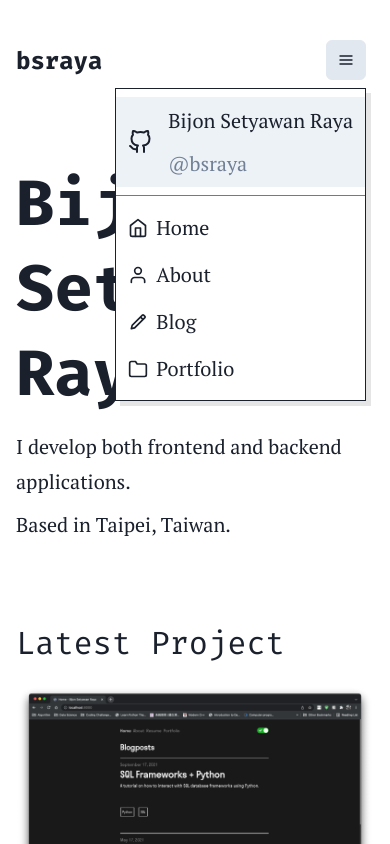
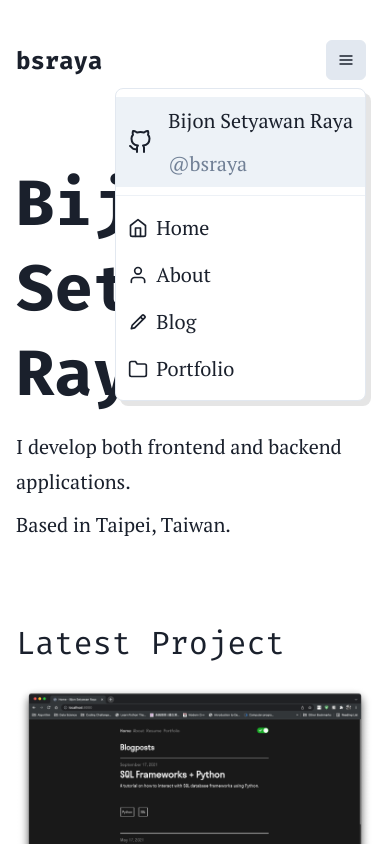
Before and after one commit to bsraya/bsraya, a Next.js app: page / in a window 390 px wide. Both pictures are taken after a click on the button 346 px from the left and 60 px from the top of the page. Shown: the top 844 px of the page. Built offline with nearby package versions, Linux system fonts and the light colour scheme; a small style sheet from the web is missing.

Commit message:
fix: border color

```diff
--- a/components/Navigation/BackToTop.tsx
+++ b/components/Navigation/BackToTop.tsx
@@ -64,14 +64,11 @@ export default function BackToTop() {
         >
             <IconButton
                 aria-label='Back to top button'
-                icon={<TriangleUpIcon color={color} />}
+                icon={<TriangleUpIcon color="gray.600" />}
                 colorScheme="transparent"
-                border="2px solid"
-                borderColor={color}
+                border="1px solid"
+                borderColor="gray.200"
                 bgColor="white"
-                _dark={{
-                    bgColor: "gray.800",
-                }}
             />
         </Box>
     )
--- a/components/Navigation/Dropdown.tsx
+++ b/components/Navigation/Dropdown.tsx
@@ -39,14 +39,14 @@ export default function Dropdown(): JSX.Element {
             <MenuList
               zIndex={5}
               border="1px solid"
-              borderColor="gray.800"
+              borderColor="gray.200"
               alignItems={["center", "flex-start"]}
               boxShadow="5px 5px 0px rgba(0, 0, 0, 0.1)"
               _dark={{
                 borderColor: 'whiteAlpha.900',
                 boxShadow: '5px 5px 0px rgba(255, 255, 255, 0.1)'
               }}
-              borderRadius="0"
+              borderRadius="0.5rem"
             >
               <Link href="https://github.com/bsraya" _hover={{ textDecoration: 'none' }} isExternal>
                 <MenuItem>
```
